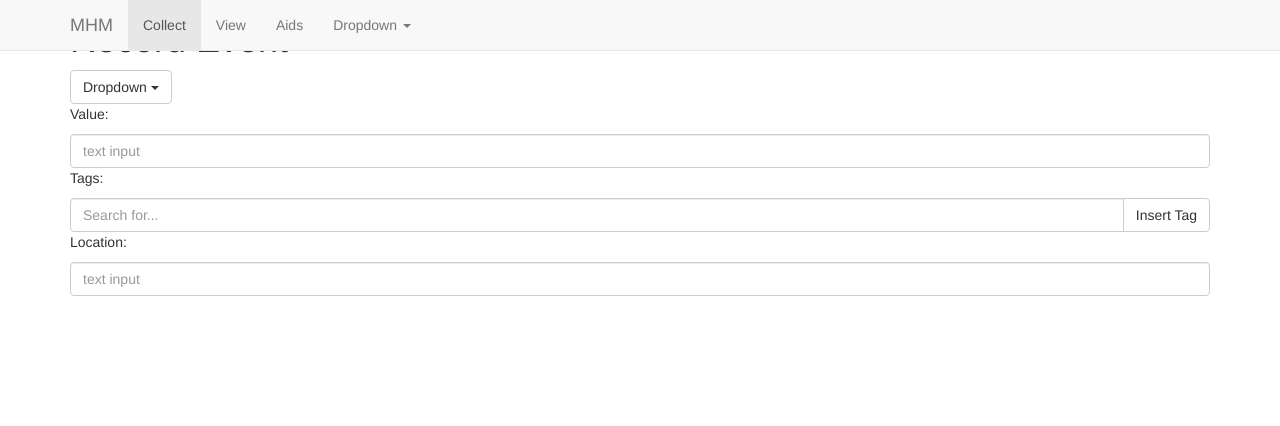
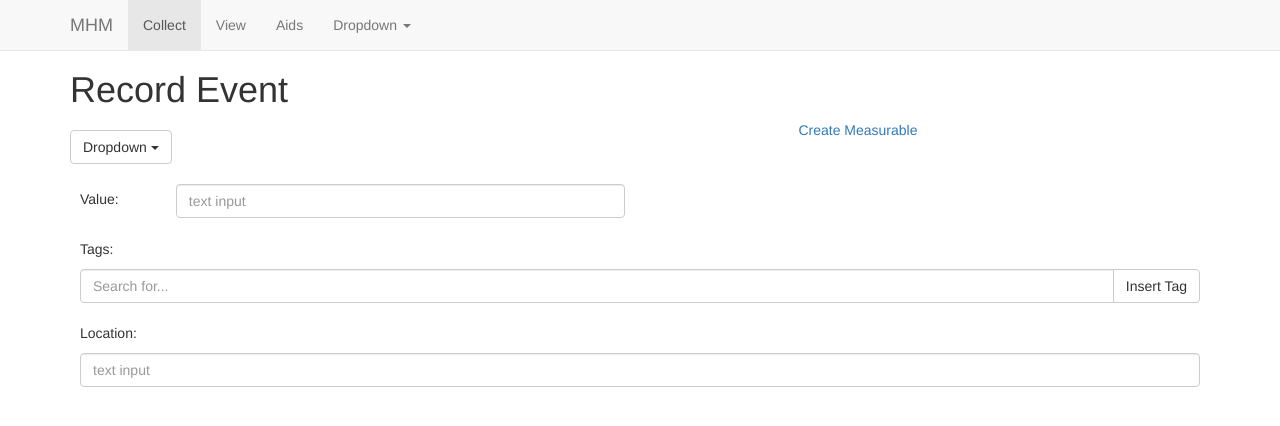
Before and after one commit to dakotahm/MHMPython, a Django app: page / in a window 1280 px wide. Shown: the top 426 px of the page. Run offline with Django 3.2, Linux system fonts and the light colour scheme; some libraries are stand-ins or nearby versions.

Commit message:
new view

```diff
--- a/RecordEvent/static/recordStyle.css
+++ b/RecordEvent/static/recordStyle.css
@@ -5,3 +5,11 @@
 .padding{
     padding:10px;
 }
+
+.underNav{
+    padding-top: 50px;
+}
+
+.centerVert{
+    padding-top: 5px;
+}
--- a/RecordEvent/templates/RecordEvent/Record.html
+++ b/RecordEvent/templates/RecordEvent/Record.html
@@ -2,11 +2,11 @@
 {% extends "RecordEvent/nav.html" %}
 
 {% block content %}
-<div class="container" contenteditable="false">
+<div class="container-fixed" contenteditable="false">
   <h1 class="">Record Event</h1>
 
-
-  <div class="dropdown padding">
+<div class="row">
+  <div class="dropdown padding col-lg-6">
   <button class="btn btn-default dropdown-toggle" type="button" id="dropdownMenu1" data-toggle="dropdown" aria-haspopup="true" aria-expanded="true">
     Dropdown
     <span class="caret"></span>
@@ -19,10 +19,12 @@
     <li><a href="#">Separated link</a></li>
   </ul>
 </div>
+    <div class="col-lg-3"> <a class="pull-right" href="#">Create Measurable</a></div>
+    </div>
 
-  <div class="inline padding">
-    <p class="">Value:</p>
-  		<input type="number" placeholder="text input" class="form-control">
+  <div class=" inline padding row " >
+   <div class="col-lg-1"><p class="centerVert"  >Value:</p></div>
+     <div class="col-lg-5"> <input type="number" placeholder="text input" class="form-control"/></div>
   </div>
 
   <div class="inline padding">
--- a/RecordEvent/templates/RecordEvent/nav.html
+++ b/RecordEvent/templates/RecordEvent/nav.html
@@ -1,13 +1,20 @@
+{% load staticfiles %}
 <!DOCTYPE html>
 <html lang="en">
 <head>
     <meta charset="UTF-8">
     <title>Title</title>
+    <link rel="stylesheet" href="{% static 'recordStyle.css' %}">
+   <script src="//ajax.googleapis.com/ajax/libs/jquery/1.11.0/jquery.min.js"></script>
+<script src="//netdna.bootstrapcdn.com/bootstrap/3.1.1/js/bootstrap.min.js"></script>
+<link rel="stylesheet" type="text/css" href="//netdna.bootstrapcdn.com/bootstrap/3.1.1/css/bootstrap.min.css">
 </head>
 <body>
 <link rel="stylesheet" href="https://maxcdn.bootstrapcdn.com/bootstrap/3.3.7/css/bootstrap.min.css" integrity="sha384-BVYiiSIFeK1dGmJRAkycuHAHRg32OmUcww7on3RYdg4Va+PmSTsz/K68vbdEjh4u" crossorigin="anonymous">
-{% load staticfiles %}
-    <link type="text/css" href="{% static 'recordStyle.css' %}"/>
+<script src="https://code.jquery.com/jquery-3.1.1.slim.min.js" integrity="sha384-A7FZj7v+d/sdmMqp/nOQwliLvUsJfDHW+k9Omg/a/EheAdgtzNs3hpfag6Ed950n" crossorigin="anonymous"></script>
+<script src="https://cdnjs.cloudflare.com/ajax/libs/tether/1.4.0/js/tether.min.js" integrity="sha384-DztdAPBWPRXSA/3eYEEUWrWCy7G5KFbe8fFjk5JAIxUYHKkDx6Qin1DkWx51bBrb" crossorigin="anonymous"></script>
+<script src="https://maxcdn.bootstrapcdn.com/bootstrap/4.0.0-alpha.6/js/bootstrap.min.js" integrity="sha384-vBWWzlZJ8ea9aCX4pEW3rVHjgjt7zpkNpZk+02D9phzyeVkE+jo0ieGizqPLForn" crossorigin="anonymous"></script>
+
 
     <div id="wrap" class="">
     <!-- Fixed navbar -->
@@ -60,8 +67,9 @@
         </div>
     </div>
 </div>
+<div class="container underNav">
 {% block content %}
 {% endblock %}
-
+</div>
 </body>
 </html>
```
